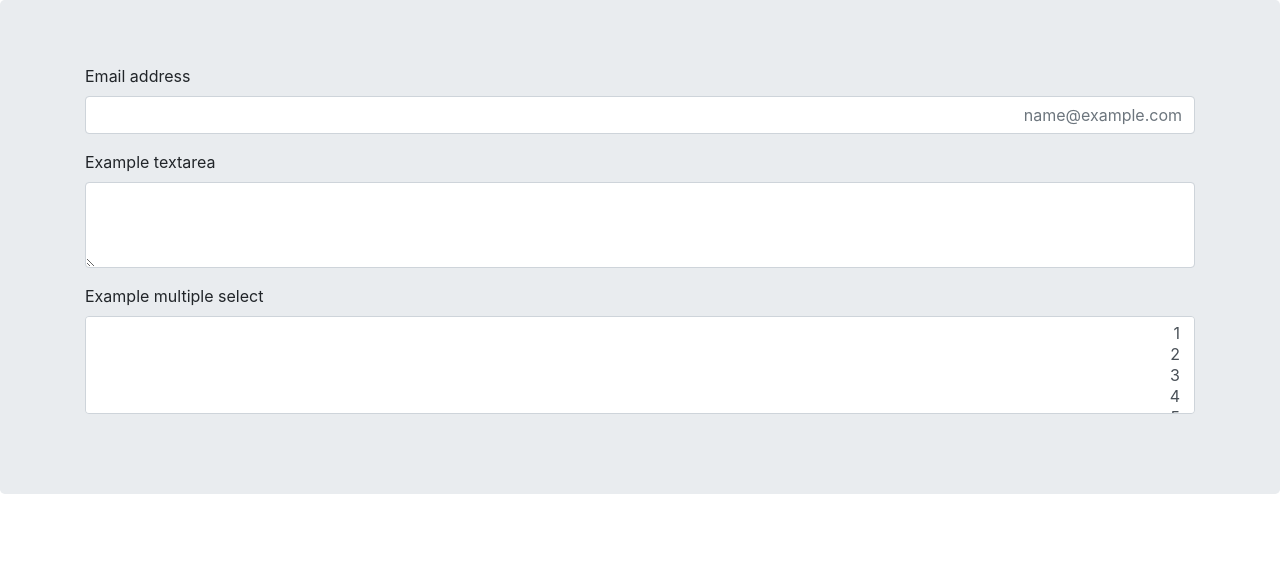
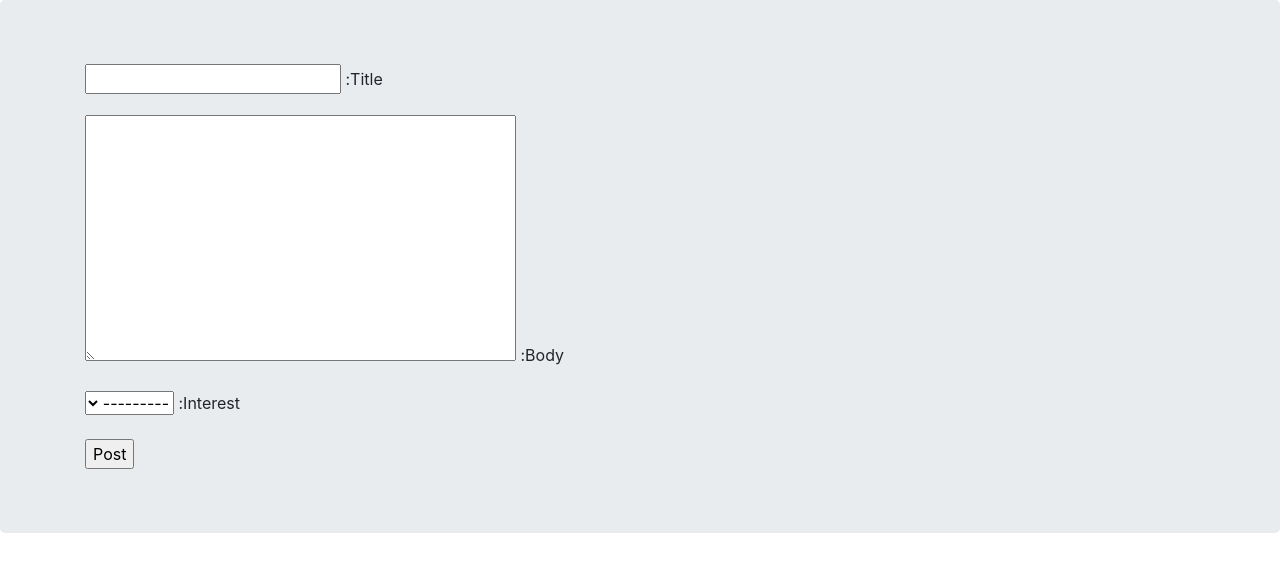
Before and after one commit to ruhollahmozafari/karademyclub, a Django app: page /ask/ in a window 1280 px wide. Shown: the part 56-628 px from the top of the page. Run offline with Django 3.2, Linux system fonts and the light colour scheme; data that the repository does not hold is empty; some libraries are stand-ins or nearby versions.

Commit message:
adding tag to the models , adding richtextfield package to the project

```diff
--- /dev/null
+++ b/blog/forms.py
@@ -0,0 +1,9 @@
+from django import forms
+from djrichtextfield.widgets import RichTextWidget
+from .models import Question
+
+
+class Ask(forms.ModelForm):
+    class Meta:
+        model = Question
+        fields = ('title', 'body', 'interest',)
--- a/blog/models.py
+++ b/blog/models.py
@@ -3,6 +3,7 @@
 from multiselectfield import MultiSelectField
 from django.utils.text import slugify
 from clubuser.models import ClubUser
+from djrichtextfield.models import RichTextField
 
 # import os
 # import sys
@@ -13,35 +14,43 @@
     slug = models.SlugField(blank= True , null=True, default='')
     parent = models.ForeignKey('self', on_delete= models.SET_NULL,  blank=True , null= True ,)#still dont know what it is ?
 
-
-    class Meta :
-        pass
-    # add verbose_names later
-    #ordering
-
     def save(self, *args, **kwargs):
         self.slug = slugify(self.title, allow_unicode= True)
         super(Category, self).save(*args, **kwargs)
         super().save(*args, **kwargs)
 
+    def __str__(self):
+        return self.title
+
+
+class Tag(models.Model):
+    title = models.CharField(max_length=56)
+    slug = models.SlugField(blank= True , null=True, default='')
+
+    def save(self, *args, **kwargs):
+        self.slug = slugify(self.title, allow_unicode= True)
+        super(Tag, self).save(*args, **kwargs)
+        super().save(*args, **kwargs)
 
     def __str__(self):
         return self.title
-    # def save(self):
-        # pass
-
 
 
 class Question(models.Model):
-
+    PUBLISH_STATUS = (
+    ('draft', 'draft'),
+    ('publish', 'publish')
+    )
     title = models.CharField(max_length=1000,  )
     slug = models.SlugField(blank= True , null=True, default='')
     user_id = models.ForeignKey("clubuser.ClubUser", on_delete=models.CASCADE )
-    body = models.TextField()
+    body = RichTextField()
+    status = models.CharField(max_length=15, choices=PUBLISH_STATUS, default='draft')
     created_date = models.DateTimeField(auto_now_add= True,null = True)
     updated_date = models.DateTimeField(auto_now= True, null =True)
     like_number = models.IntegerField(default=0, null=True ,)
-    interest = models.ManyToManyField(Category)
+    interest = models.ForeignKey(Category,null=True,  on_delete=models.SET_NULL)# this is the category dont worry about the name
+    tag = models.ManyToManyField(Tag)
 
     class Meta :
         pass
@@ -53,6 +62,8 @@
         super(Question, self).save(*args, **kwargs)
         super().save(*args, **kwargs)
 
+    def snippet(self):# to only show a small part of the question in the quesitons page not all of it if the quesion is too long
+        return self.body[:100] + '...'
 
     def __str__(self):
         return self.title
@@ -61,7 +72,7 @@
 
 
 class Answer(models.Model):
-    question_id = models.ForeignKey("Question", on_delete=models.CASCADE)
+    question_id = models.ForeignKey(Question, on_delete=models.CASCADE)
     user_id = models.ForeignKey("clubuser.ClubUser" ,  on_delete=models.CASCADE)
     body = body = models.TextField()
     published = models.BooleanField(default=True, )
@@ -77,10 +88,6 @@
 
     def __str__(self):
         return self.body
-
-    # def save(self):
-        # pass
-
 
 
 class Report(models.Model):
--- a/blog/templates/blog/ask.html
+++ b/blog/templates/blog/ask.html
@@ -1,25 +1,10 @@
 {% extends 'layouts/base.html' %}
 
 {% block content %}
-<form>
-    <div class="form-group">
-      <label for="exampleFormControlInput1">Email address</label>
-      <input type="email" class="form-control" id="exampleFormControlInput1" placeholder="name@example.com">
-    </div>
-    <div class="form-group">
-        <label for="exampleFormControlTextarea1">Example textarea</label>
-        <textarea class="form-control" id="exampleFormControlTextarea1" rows="3"></textarea>
-      </div>
+    <form method='POST'>
+    {% csrf_token %}
+      {{question_form.as_p}}
+        <input type="submit" value="Post">
     </form>
-    <div class="form-group">
-      <label for="exampleFormControlSelect2">Example multiple select</label>
-      <select multiple class="form-control" id="exampleFormControlSelect2">
-        <option>1</option>
-        <option>2</option>
-        <option>3</option>
-        <option>4</option>
-        <option>5</option>
-      </select>
-    </div>
 
-  {% endblock %}
+{% endblock %}
--- a/blog/templates/blog/question_detail.html
+++ b/blog/templates/blog/question_detail.html
@@ -13,11 +13,10 @@
       </div>
 </div>
 {% for cat in cats%}
-<a href="url: 'blog/ques-in-categories' cat.slug" class="btn btn-outline-primary" role="button" aria-pressed="true">{{cat}}</a>
+<a href="url: 'blog/questions-in-categories' cat.title" class="btn btn-outline-primary" role="button" aria-pressed="true">{{cat}}</a>
 {%endfor%}
 
   {% for answer in answers%}
-
     <div class="card" style="width: 65rem;">
       <div class="card-body">
         <h5 class="card-title">{{answer.user_id}}</h5>
--- a/blog/urls.py
+++ b/blog/urls.py
@@ -10,4 +10,5 @@
     path('all-categories/', blog_views.all_categories , name= 'all-categories'), # it is not neccesary because it will be shown on the left or right side of the webpage
     path('ask/',blog_views.ask, name = 'ask'),
 
+
 ]
--- a/blog/views.py
+++ b/blog/views.py
@@ -1,6 +1,7 @@
-from django.shortcuts import render
-from django.http import HttpResponse
-from blog.models import  Category, Question, Answer , Report, Like
+from django.shortcuts import render , get_object_or_404
+from django.http import HttpResponse , HttpResponseRedirect
+from blog.models import  *
+from .forms import Ask
 
 def home_page(request,):
     return render(request , 'blog/home_page.html')
@@ -13,7 +14,7 @@
     return render(request, 'blog/questions.html',context)
 
 def question_detail(request, id,slug ):#showing a question with the detail and the answers
-    question= Question.objects.get(id =id )
+    question= get_object_or_404(Question, id = id)
     answers = Answer.objects.filter(question_id = question.id)
     cats = list(question.interest.all())
     context = {
@@ -40,4 +41,12 @@
     return render(request, 'blog/questions_in_categories.html',context)
 
 def ask(request, ):
-    return render(request, 'blog/ask.html',)
+    if request.method == 'POST':
+        question_form = Ask(request.POST)
+        if question_form.is_valid():
+            question_form.save()
+            return HttpResponseRedirect('blog:questions')
+    else:
+        question_form = Ask()
+        context = {'question_form': question_form}
+    return render(request, 'blog/ask.html',context)
--- a/core/urls.py
+++ b/core/urls.py
@@ -8,5 +8,6 @@
     path('admin/', admin.site.urls),
     path('',include('blog.urls', namespace='blog')),
     path('user_profile',include('clubuser.urls',namespace='clubuser')),
+    path('djrichtextfield/', include('djrichtextfield.urls')), # this is for rich text package
 
 ]  + static(settings.STATIC_URL, document_root=settings.STATIC_ROOT)+ static(settings.MEDIA_URL, document_root=settings.MEDIA_ROOT)
```
Also changed, not shown: blog/templates/blog/questions.html (+5 -3 lines), blog/templates/blog/questions_in_categories.html (+6 -4 lines), core/settings.py (+14 -1 lines), blog/migrations/0027_auto_20201212_1827.py (added), blog/migrations/0028_auto_20201213_1616.py (added), clubuser/migrations/0002_auto_20201212_1906.py (added), clubuser/migrations/0003_auto_20201213_1616.py (added).
